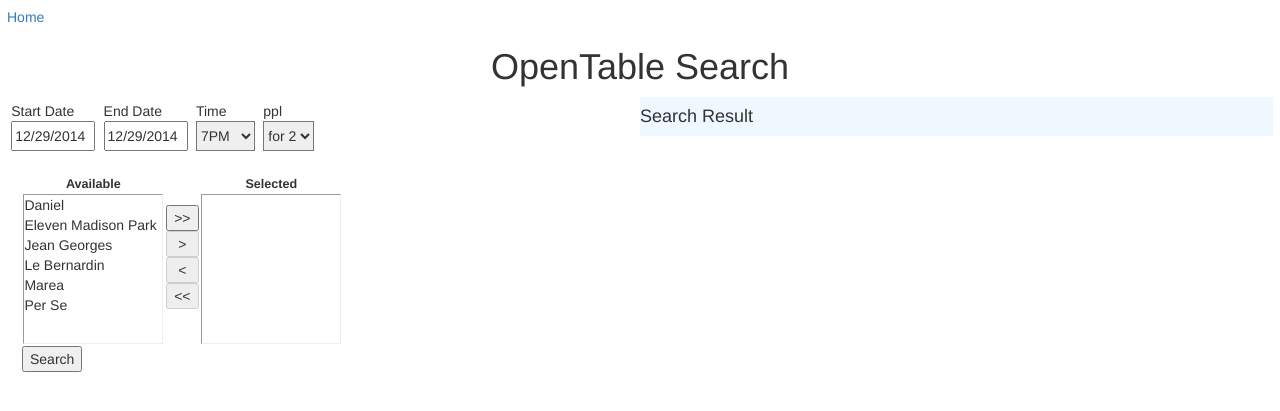
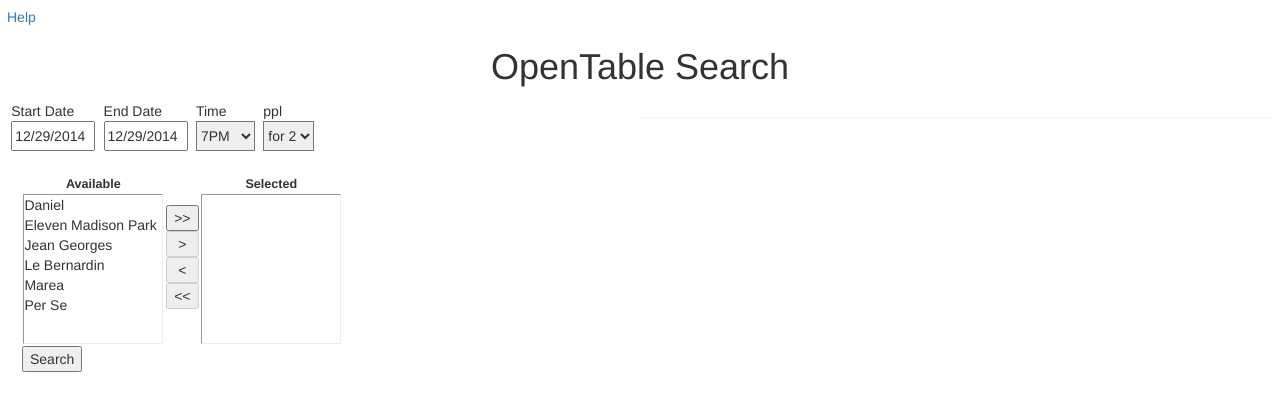
Before and after one commit to kimd83/OpenTableSearch, a Flask app: page /opentable in a window 1280 px wide. Shown: the top 411 px of the page. Run offline with Flask 2, Linux system fonts and the light colour scheme; some libraries are stand-ins or nearby versions.

Commit message:
clean up

```diff
--- a/app/static/js/script.js
+++ b/app/static/js/script.js
@@ -105,10 +105,12 @@ function loadData(){
 
 $(document).ajaxStart(function(){
   $("#loading").show();
+  $("#result").hide();
 });
 
 $(document).ajaxStop(function(){
   $("#loading").hide();
+  $("#result").show();
 });
 
 $('#form-container').submit(loadData);
--- a/app/templates/opentable.html
+++ b/app/templates/opentable.html
@@ -1,6 +1,6 @@
 {% extends "base.html" %}
 {% block content %}
-<a href="/index">Home</a>
+<a href="/help">Help</a>
 <div class="container-fluid">
   <div class="row">
     <h1 class="col-md-12 text-center">OpenTable Search</h1>
@@ -68,10 +68,11 @@
         </div>
       </div>
     </div>
+    <br>
     <div id="rightside" class="col-md-6">
-      <div class="row">
+      <div style="display: none" id="loading">Searching...</div>
+      <div class="row" style="display: none" id="result">
         <h4>Search Result</h4>
-        <div style="display: none" id="loading">Searching...</div>
         <ul id="tables"></ul>
       </div>
     </div>
--- a/app/views.py
+++ b/app/views.py
@@ -13,10 +13,10 @@ list_all = ["' La Cerveceria^51568","1 Darbar^6075","1 Nocello^26446","1 North S
 for r in list_all:
     id_all[r.split("^")[0]] = int(r.split("^")[1])
 
-@app.route('/')
-@app.route('/index')
-def index():
-    return render_template("index.html")
+# @app.route('/')
+# @app.route('/index')
+# def index():
+#     return render_template("index.html")
 
 @app.route("/crossdomain")
 def crossdom():
@@ -50,7 +50,7 @@ def opentable():
     if request.method == 'GET':
         return render_template("opentable.html")
 
-@app.route('/littlebirdy', methods=['GET', 'POST'])
-def littlebirdy():
+@app.route('/help', methods=['GET', 'POST'])
+def help():
     if request.method == 'GET':
-        return render_template("littlebirdy.html")
+        return render_template("help.html")
```
Also changed, not shown: app/templates/help.html (added, +7 -0 lines), app/templates/index.html (+4 -3 lines), app/templates/littlebirdy.html (deleted, +0 -11 lines).
